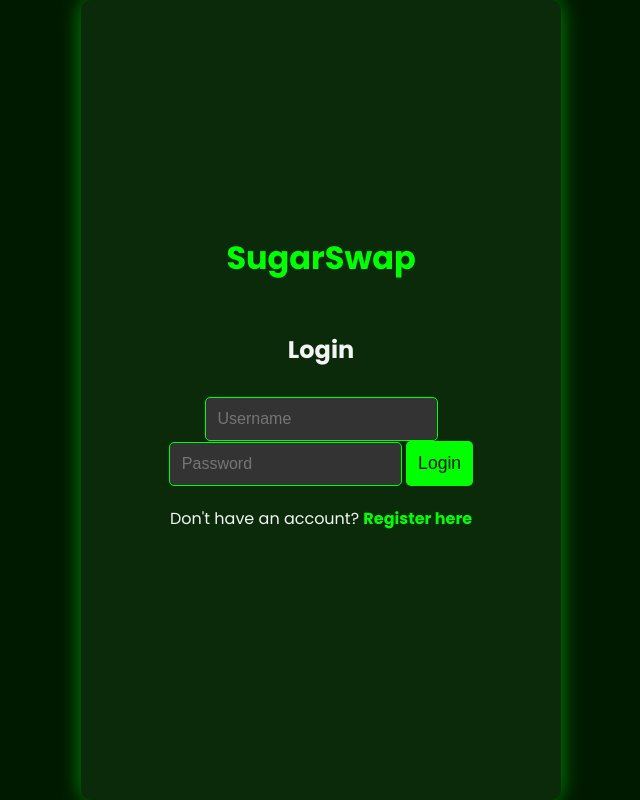
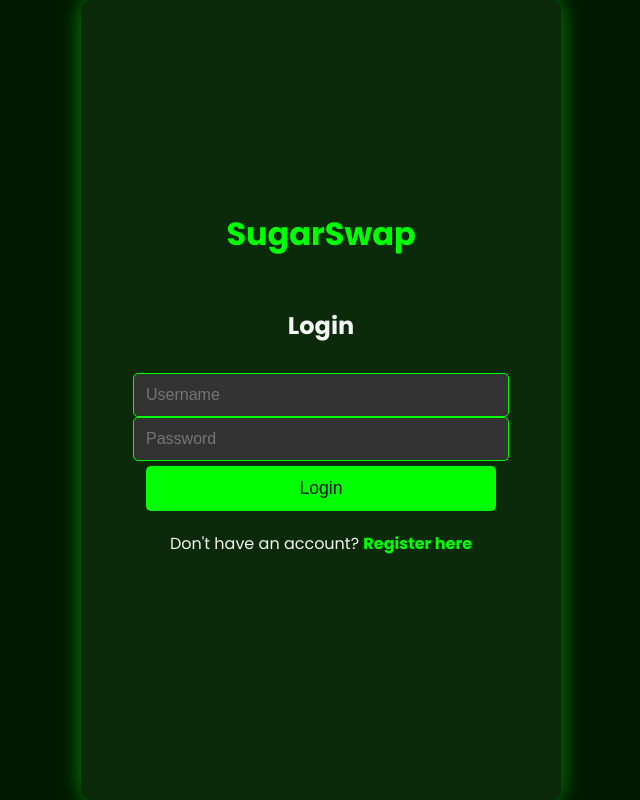
Before and after one commit to zidz/SugarSwap, a Flask app: page / in a window 1280 px wide. Shown: the whole page, without its empty margins (319-959 px from the left). Run offline with Flask 2, Linux system fonts and the light colour scheme; some libraries are stand-ins or nearby versions.

Commit message:
fix(css): Improve login/registration form button layout
This commit addresses the user's feedback regarding the layout of buttons on the login and registration forms.

- Updated CSS for '#login-view input' and '#login-view button' to set , , and .
- This ensures that the input fields and buttons are centered and stack neatly below each other, providing a more aesthetically pleasing and functional layout.

```diff
--- a/static/css/style.css
+++ b/static/css/style.css
@@ -55,7 +55,8 @@ body {
 #login-form, #register-form {
     display: flex;
     flex-direction: column;
-    gap: 15px;
+    gap: 15px; /* Spacing between direct children */
+    padding: 0 20px; /* Add some horizontal padding to forms */
 }
 
 #login-view h1 {
@@ -73,6 +74,9 @@ body {
     background-color: var(--dark-gray);
     color: var(--light-gray);
     font-size: 1rem;
+    width: calc(100% - 24px); /* Full width minus padding */
+    max-width: 350px; /* Limit max width */
+    margin: 0 auto; /* Center the inputs */
 }
 #login-view button {
     padding: 12px;
@@ -83,6 +87,13 @@ body {
     border-radius: 5px;
     cursor: pointer;
     transition: transform 0.2s ease;
+    width: 100%; /* Full width */
+    max-width: 350px; /* Limit max width */
+    margin: 0 auto; /* Center the buttons */
+    margin-top: 5px; /* A little extra space above button if needed, gap should handle most */
+}
+#login-view button:active {
+    transform: scale(0.98);
 }
 #login-view p {
     margin-top: 20px;
```
